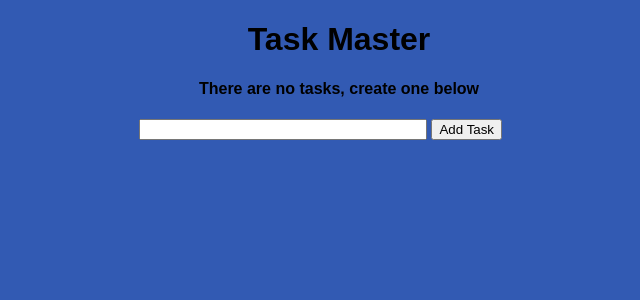
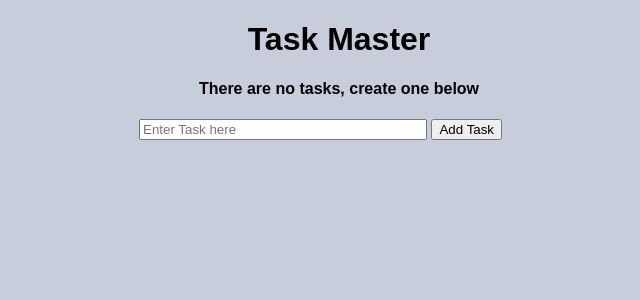
Before and after one commit to vivek-joshi26/TaskMaster, a Flask app: page / in a window 1280 px wide. Shown: the top 300 px of the page, without its empty margins (301-941 px from the left). Run offline with Flask 2, Linux system fonts and the light colour scheme; data that the repository does not hold is empty.

Commit message:
Updated for BG Color

```diff
--- a/app.py
+++ b/app.py
@@ -13,7 +13,7 @@ db = SQLAlchemy(app)
 # Creates structure for the Table inside the DB
 class Todo(db.Model):
     id = db.Column(db.Integer, primary_key = True)
-    content = db.Column(db.String(200), nullable=False)
+    content = db.Column(db.String(200),nullable = False)
     completed = db.Column(db.Integer, default = 0)
     date_created = db.Column(db.DateTime, default =datetime.utcnow)
 
@@ -89,5 +89,6 @@ def stopServer():
 
 
 if __name__ == "__main__":
-    app.run(debug=True)
-    # 'for running on local' app.run(debug=True,host='0.0.0.0', port= 8070)
+     app.run(debug=True)
+    # 'for running on local'
+    # app.run(debug=True,host='0.0.0.0', port= 8070)
--- a/static/CSS/main.css
+++ b/static/CSS/main.css
@@ -1,7 +1,7 @@
 body, html {
     margin: 0;
     font-family: sans-serif;
-    background-color: rgb(50, 90, 179);
+    background-color: rgb(199, 205, 219);
 }
 
 .content {
@@ -10,6 +10,7 @@ body, html {
 }
 
 table, td, th {
+    background-color: beige;
     border: 1px solid #aaa;
 }
 
@@ -33,4 +34,5 @@ td {
 
 #content {
     width: 70%;
+
 }
--- a/templates/index.html
+++ b/templates/index.html
@@ -33,7 +33,7 @@
     </table>
     {% endif %}
     <form action="/" method="POST">
-        <input type="text" name="content" id="content">
+        <input type="text" name="content" id="content" placeholder="Enter Task here" minlength="2" required>
         <input type="submit" value="Add Task">
     </form>
 </div>
--- a/templates/update.html
+++ b/templates/update.html
@@ -10,7 +10,7 @@
         <!-- So when we click on update this page appears and then if we click on Update Task button it will go to the /update/id with POST method -->
          <form action="/update/{{task.id}}" method="POST">
             <!-- By default earlier content will be shown in the text section -->
-            <input type="text" name="content" id="content" value="{{task.content}}">
+            <input type="text" name="content" id="content" value="{{task.content}}" required>
             <input type="submit" value="Update Task">
          </form>
     </div>
```
Also changed, not shown: test.db.
